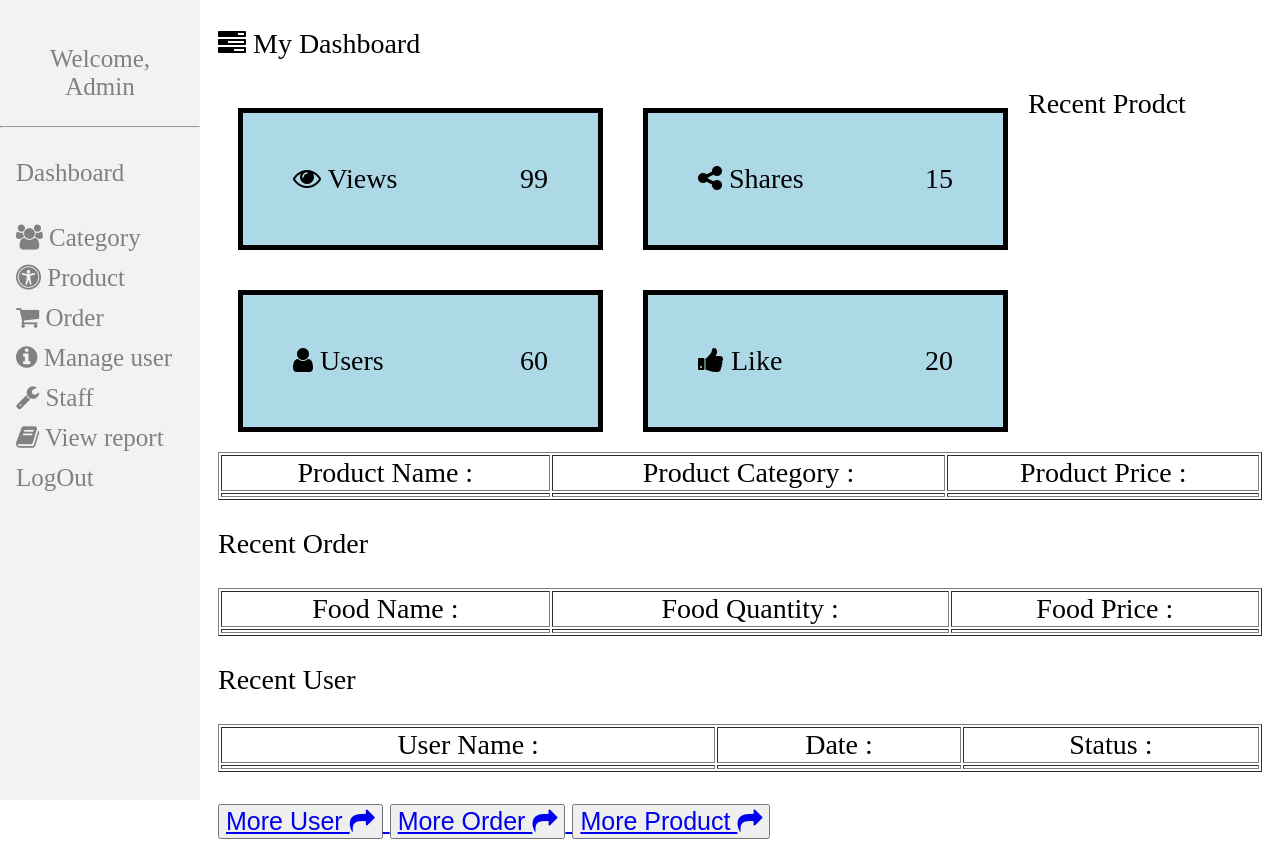
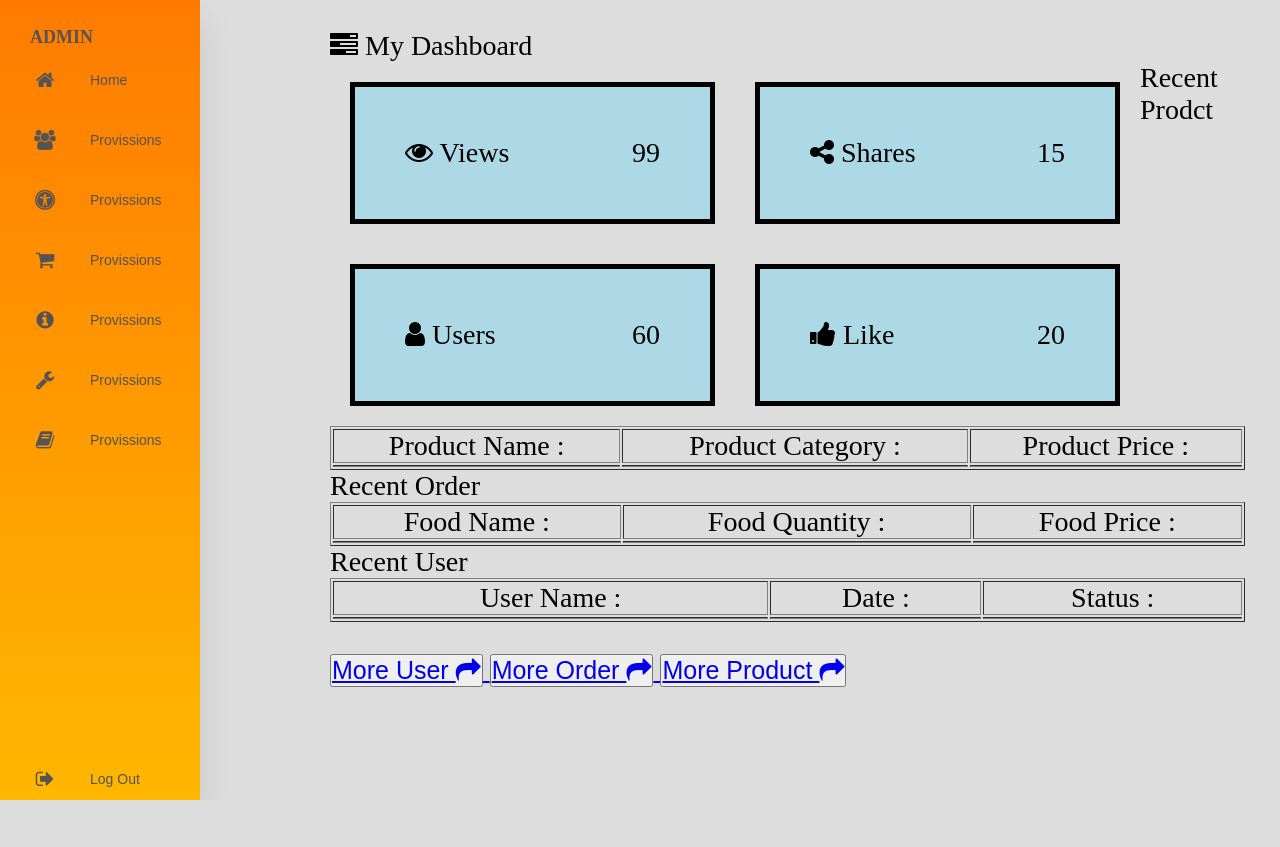
Before and after one commit to XiaoHuiHi/test.github.io, a PHP site: page /DWP/loading_dashboard.php in a window 1280 px wide. After the commit the page ends 800 px from the top, so only its background shows below. Run offline with PHP 8.4, Linux system fonts and the light colour scheme; data comes from the database, SQL or seed files in the repository; data that the repository does not hold is empty.

Commit message:
almost complete

```diff
--- a/Chorxiang/dashboard/loading_dashboard.php
+++ b/Chorxiang/dashboard/loading_dashboard.php
@@ -73,10 +73,161 @@
           {
             float: right;
           }
+
+.sidebar
+{
+    outline: none;
+    border: none;
+    text-decoration: none;
+    font-family: "Poppins", sans-serif;
+    /* position:fixed; */
+}
+
+.logo1 a
+{
+    margin-left: 50px;
+    float:left;
+    /* border: 1px solid black; */
+}
+
+.logo1 a:hover
+{
+    background: none;
+}
+
+body
+{
+    background: #DDDDDD;
+    margin-left: 120px;
+    margin-right: 25px;
+    margin-top: 30px;
+}
+
+nav
+{
+    position: fixed;
+    top: 0;
+    bottom: 0;
+    height: 100%;
+    left:0;
+    background: linear-gradient(#ff7b00,#ffb700);
+    width: 90px;
+    overflow:hidden;
+    transition: width 0.2s linear;
+    box-shadow: 0 20px 35px rgba(0, 0, 0, 0.1);
+}
+
+.sidebarlogo a
+{
+    color: rgb(85,83,83);
+    font-size: 14px;
+    /* display: table; */
+
+    padding: 5px;
+    padding-left: 10px;
+    margin: 10px 0 0 10px;
+
+    text-decoration: none;
+}
+.logo
+{
+    width: 200px;
+    text-align: center;
+    display: flex;
+    transition: all 0.5s ease;
+    margin: 10px 0 0 10px;
+
+}
+.logo img
+{
+    width: 45px;
+    height: 45px;
+    border-radius: 50%;
+}
+
+.logo img:hover
+{
+    cursor: pointer;
+}
+
+.logo span
+{
+    font-weight: bold;
+    padding-left: 0px;
+    font-size: 18px;
+    text-transform: uppercase;
+}
+
+.logo:hover
+{
+    background: none;
+    cursor:unset;
+}
+
+.sidebar a
+{
+    color: rgb(85,83,83);
+    font-size: 14px;
+    display: table;
+    width: 200px;
+    padding: 5px;
+    padding-left: 10px;
+    margin-top: 10px;
+    text-decoration: none;
+}
+
+.sidebar
+{
+    top: 0;
+    left: 0;
+}
+
+.sidebar .fa
+{
+    position: relative;
+    width: 70px;
+    height: 40px;
+    top: 14px;
+    font-size: 20px;
+    text-align: center;
+}
+
+.nav-item
+{
+    position: relative;
+    top: 12px;
+    margin-left: 10px;
+}
+
+.sidebar a:hover
+{
+    background: linear-gradient(to left,#ffaa00,#ffea00);
+    color: white;
+    transition: all 0.3s ease;
+
+}
+
+nav:hover
+{
+    width: 200px;
+    transition: all 0.5s ease;
+}
+
+.logout
+{
+    position: absolute;
+    bottom: 0;
+}
+
+
 *
 {
   box-sizing: border-box;
+    margin: 0;
+    padding: 0;
 }
+
+
           contaner::after
           {
             content: "";
@@ -105,24 +256,65 @@
     </style>
 </head>
 <body>
-
-    <div class="nav">
 <?php
-            $sql = "SELECT * FROM staff";
-            $staff = mysqli_query($conn,$sql);
-            $s = mysqli_fetch_assoc($staff);
+        $host = "SELECT * FROM `admin`";
+        $query = mysqli_query($conn,$host);
+        $host_image = mysqli_fetch_assoc($query);
 ?>
-        <!-- <br><br><br><br><br><br> -->
-        <p style="color: #818181;text-align:center;font-size: 25px;">Welcome,<br> Admin <?php echo $s['name']; ?></p>
-        <hr>
-        <P class="side">Dashboard</P>
-        <a href="#"><i class="fa fa-group"></i> Category</a>
-        <a href="#"><i class="fa fa-universal-access"></i> Product</a>
-        <a href="#"><i class="fa fa-shopping-cart"></i> Order</a>
-        <a href="http://localhost/DWP_1Coin_Project/Chorxiang/manage%20user/manage.php"><i class="fa fa-info-circle"></i> Manage user</a>
-        <a href="#"><i class="fa fa-wrench"></i> Staff</a>
-        <a href="#"><i class="fa fa-book"></i> View report</a>
-        <a href="http://localhost/DWP_1Coin_Project/logout.php">LogOut</a>
+<div class="container">
+        <nav>
+            <ul>
+                <li>
+                    <div class="sidebarlogo">
+                    <a class="logo" href="#">
+                        <span  class="nav-item"><?php echo $host_image['username']?></span>
+                    </a>
+                    </div>
+                </li>
+                <div class="sidebar">
+                <li>
+                    <a href="#">
+                        <i class="fa fa-home"></i>
+                        <span class="nav-item">Home</span>
+                    </a>
+                </li>
+                <li>
+                    <a href="#">
+                        <i class="fa fa-group"></i><span class="nav-item">Provissions</span>
+                    </a>
+                </li>
+                <li>
+                    <a href="#">
+                        <i class="fa fa-universal-access"></i><span class="nav-item">Provissions</span>
+                    </a>
+                </li>
+                <li>
+                    <a href="#">
+                        <i class="fa fa-shopping-cart"></i><span class="nav-item">Provissions</span>
+                    </a>
+                </li>
+                <li>
+                    <a href="#">
+                        <i class="fa fa-info-circle"></i><span class="nav-item">Provissions</span>
+                    </a>
+                </li>
+                <li>
+                    <a href="#">
+                        <i class="fa fa-wrench"></i><span class="nav-item">Provissions</span>
+                    </a>
+                </li>
+                <li>
+                    <a href="#">
+                        <i class="fa fa-book"></i><span class="nav-item">Provissions</span>
+                    </a>
+                </li>
+                <li>
+                    <a href="#" class="logout">
+                        <i name="fa"class="fa fa-sign-out"></i><span class="nav-item">Log Out</span>
+                    </a>
+                </li>
+            </ul>
+        </nav>
         </div>
     <div class="main">
         <p><i class="fa fa-tasks"></i> My Dashboard</p>
--- a/DEHUI/staff.php
+++ b/DEHUI/staff.php
@@ -35,7 +35,7 @@ session_start();
 ?>
 
 <?php
-        $host = "SELECT * FROM host";
+        $host = "SELECT * FROM `admin`";
         $query = mysqli_query($conn,$host);
         $host_image = mysqli_fetch_assoc($query);
 ?>
@@ -411,7 +411,7 @@ nav:hover
                     <div class="sidebarlogo">
                     <a class="logo" href="#">
                         <img  src="<?php echo"image/".$host_image['image']?>">
-                        <span class="nav-item"><?php echo $host_image['name']?></span>
+                        <span class="nav-item"><?php echo $host_image['uesername']?></span>
                     </a>
                     </div>
                 </li>
```
Also changed, not shown: DEHUI/logout.php (deleted, +0 -8 lines), DEHUI/logoutuser.php (added, +8 -0 lines). Lines whose indentation alone changed are shown as unchanged.
